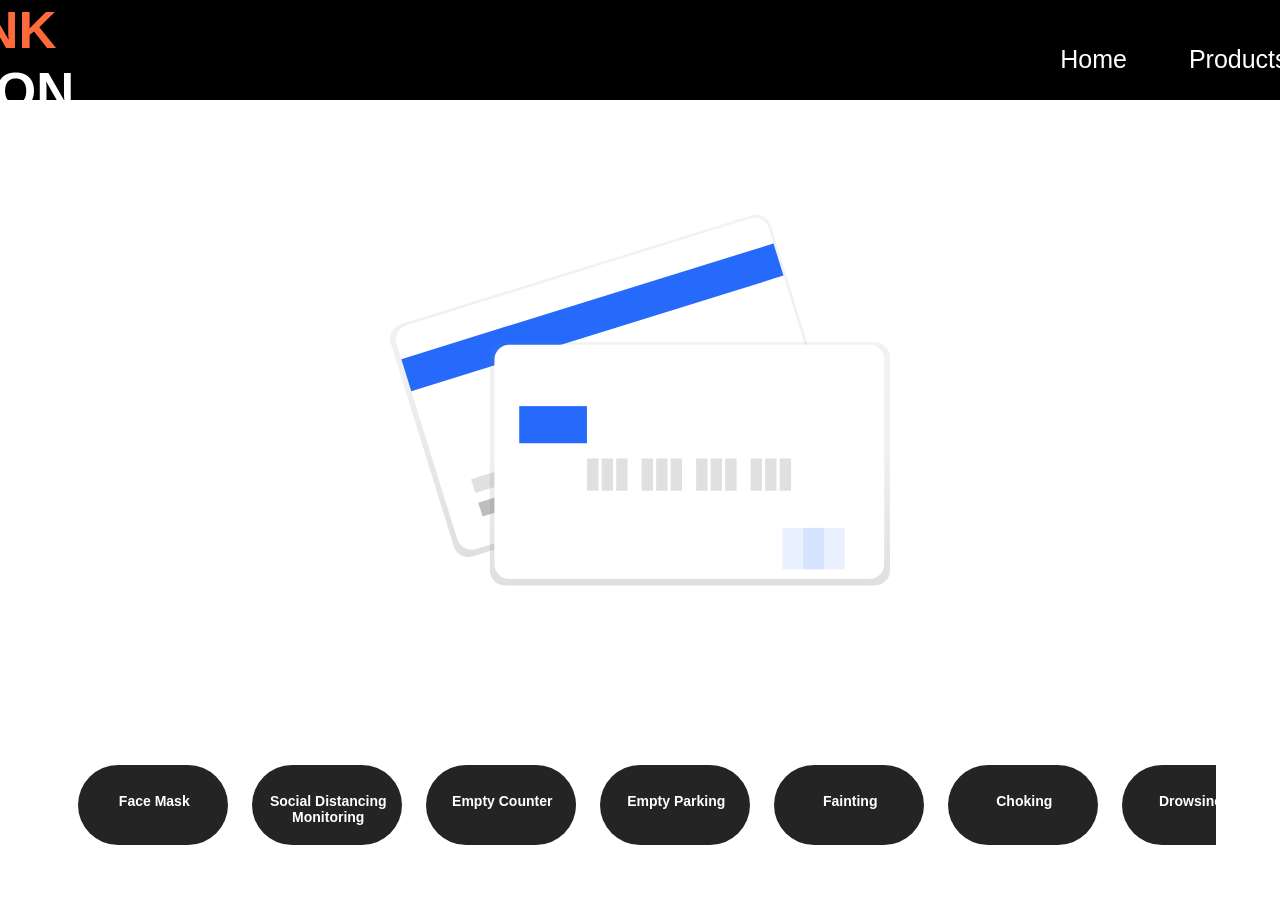
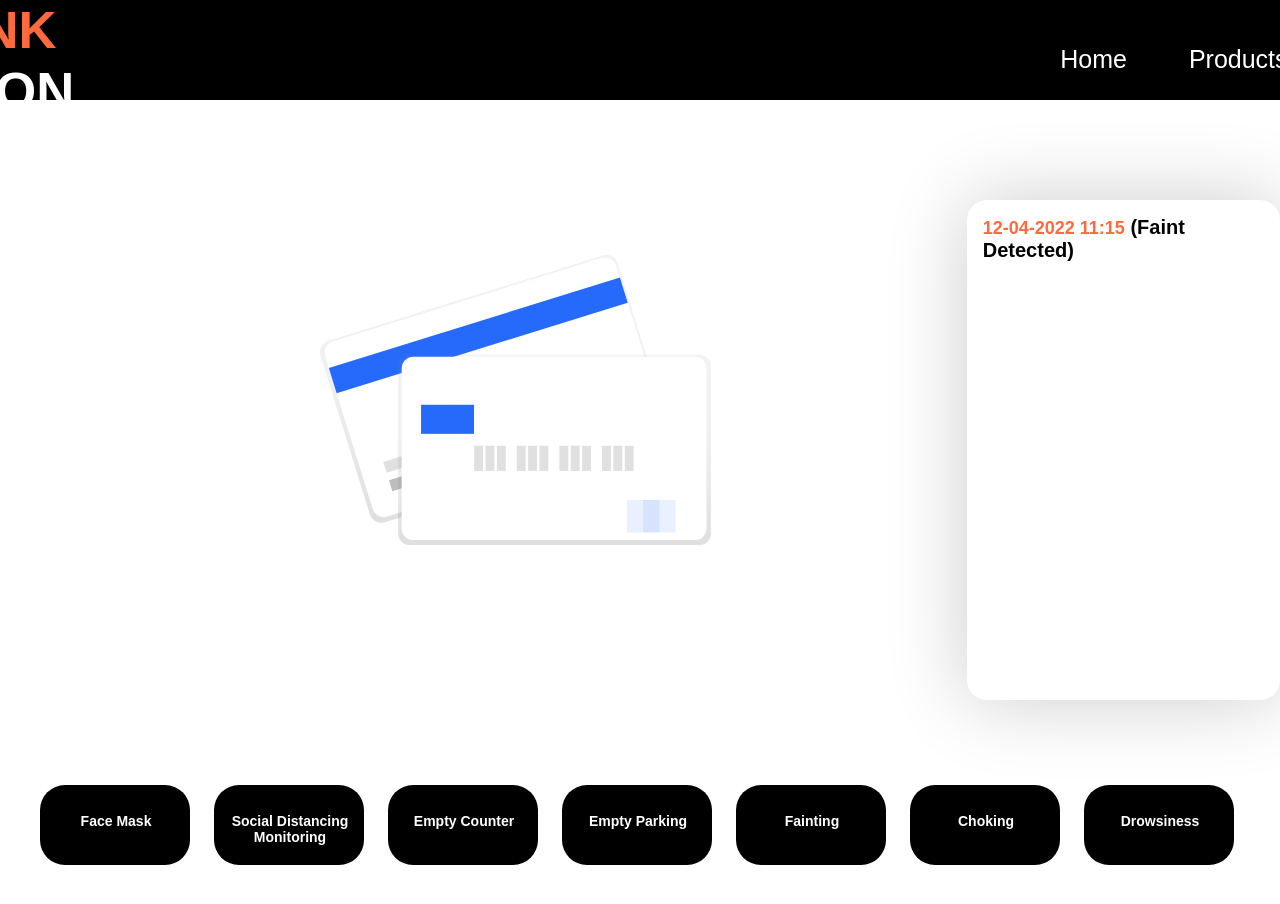
Before and after one commit to HxnDev/FYP-Frontend, a React (Create React App) app in the folder website/: page /Surveillance in a window 1280 px wide. Shown: the top 904 px of the page. Built offline with nearby package versions, Linux system fonts and the light colour scheme; a web font is replaced by a local one.

Commit message:
Done: Log Container Added - Buttons Updated (Surveillance)

```diff
--- a/website/src/App.js
+++ b/website/src/App.js
@@ -16,7 +16,6 @@ import SocialDistancing from './components/pages/Features/SocialDistancing';
 import Weapon from './components/pages/Features/Weapon';
 import {useLayoutEffect , useState, useEffect} from 'react'
 import Surveillance from './components/pages/Surveillance/Surveillance';
-
 
 const Wrapper = ({children}) => {
   const location = useLocation();
@@ -48,7 +47,6 @@ const App = () => {
             <Route path="/Weapon" element={<Weapon/>} />
             <Route path="/Surveillance" element={<Surveillance/>} />
           </Routes>
-        {/* <Footer /> */}
       </Wrapper>
 
     </Router>
--- /dev/null
+++ b/website/src/components/pages/Surveillance/Log.css
@@ -0,0 +1,18 @@
+.log-container {
+    align-items: center;
+    justify-items: center;
+    text-align: left;
+
+}
+
+.text {
+    margin-left: 5%;
+    margin-top: 5%;
+    font-size: 10px;
+    color: black;
+}
+
+.text span {
+    font-size: 18px;
+    color: #ff6a3d;
+}
--- /dev/null
+++ b/website/src/components/pages/Surveillance/Log.js
@@ -0,0 +1,17 @@
+import React from 'react'
+import './Log.css';
+
+function Log() {
+    return (
+      <>
+
+          <div className='log-container'>
+              <div className='text'>
+                  <h1><span>12-04-2022 11:15</span> (Faint Detected)</h1>
+              </div>
+          </div>
+      </>
+    );
+  }
+
+  export default Log;
--- a/website/src/components/pages/Surveillance/Models.css
+++ b/website/src/components/pages/Surveillance/Models.css
@@ -1,5 +1,4 @@
 .models__section {
-    padding: 100px 0 160px;
     display: flex;
     flex-direction: column;
     justify-content: center;
@@ -7,11 +6,11 @@
   }
 
   .models__container-card {
-    background: #242424;
+    background: black;
     width: 150px;
     height: 80px;
     text-decoration: none;
-    border-radius: 40px;
+    border-radius: 25px;
     outline: none;
     justify-content: center;
     margin: 0 12px;
@@ -41,8 +40,8 @@
     flex-direction: column;
     align-items: start;
 
-    margin-left: 5%;
-    margin-right: 5%;
+    margin-left: 2%;
+    margin-right: 2%;
     height : auto;
     overflow-x: scroll;
     overflow-y: hidden;
--- /dev/null
+++ b/website/src/components/pages/Surveillance/Surveillance.css
@@ -0,0 +1,24 @@
+.main-container{
+    display: flex;
+    flex-direction: row;
+}
+
+.left-container {
+    max-width: 100%;
+    padding-left: 5%;
+    margin-left: 20%;
+    margin-right: 20%;
+}
+
+.right-container {
+    margin-top: 100px;
+    height: 500px;
+    width: 400px;
+    margin-bottom: 50px;
+    border-radius: 20px;
+    box-shadow: 0px 0px 80px 1px #00000033;
+    background-color: white;
+
+    overflow-x: auto;
+    overflow-y: auto;
+}
--- a/website/src/components/pages/Surveillance/Surveillance.js
+++ b/website/src/components/pages/Surveillance/Surveillance.js
@@ -1,11 +1,24 @@
 import React from 'react';
 import Models from './Models';
 import Webcam from './Webcam';
+import Log from './Log';
+import './Surveillance.css';
+
 function Surveillance() {
   return (
     <>
-      <Webcam />
-      <Models />
+    <div className='main-container'>
+      <div className='left-container'>
+        <Webcam />
+      </div>
+      <div className='right-container'>
+        <Log />
+      </div>
+    </div>
+    <div>
+              <Models />
+    </div>
+
     </>
   );
 }
--- a/website/src/components/pages/Surveillance/Webcam.js
+++ b/website/src/components/pages/Surveillance/Webcam.js
@@ -10,7 +10,7 @@ function Webcam() {
             <header>
                 <img src='./images/svg-1.svg' className="webcam" alt="logo" />
             </header>
-      </div>
+        </div>
     </>
   );
 }
```
